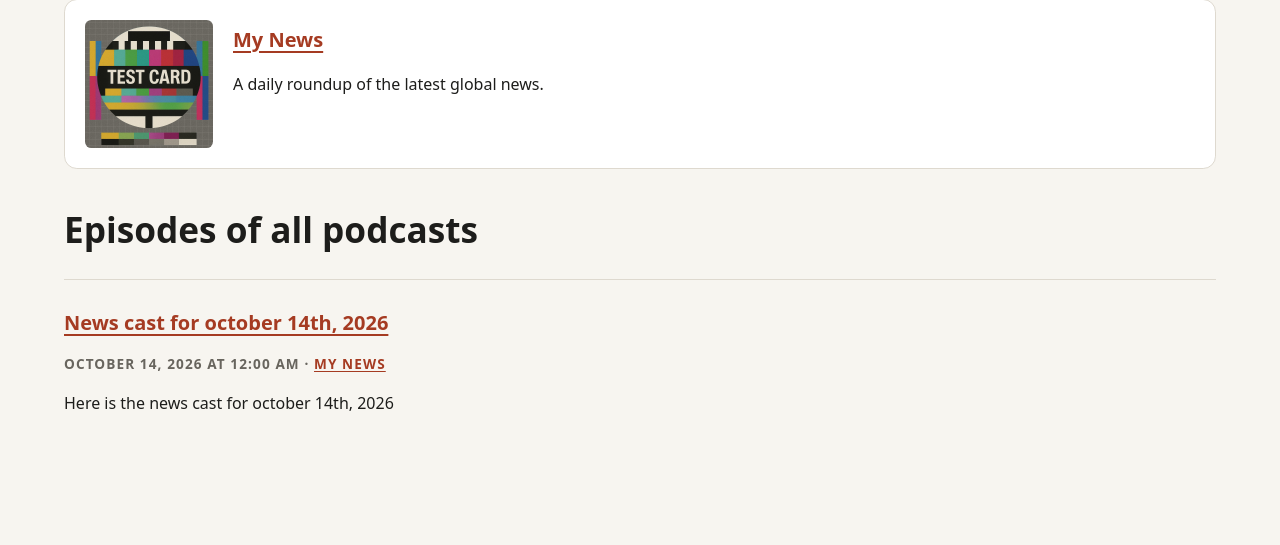
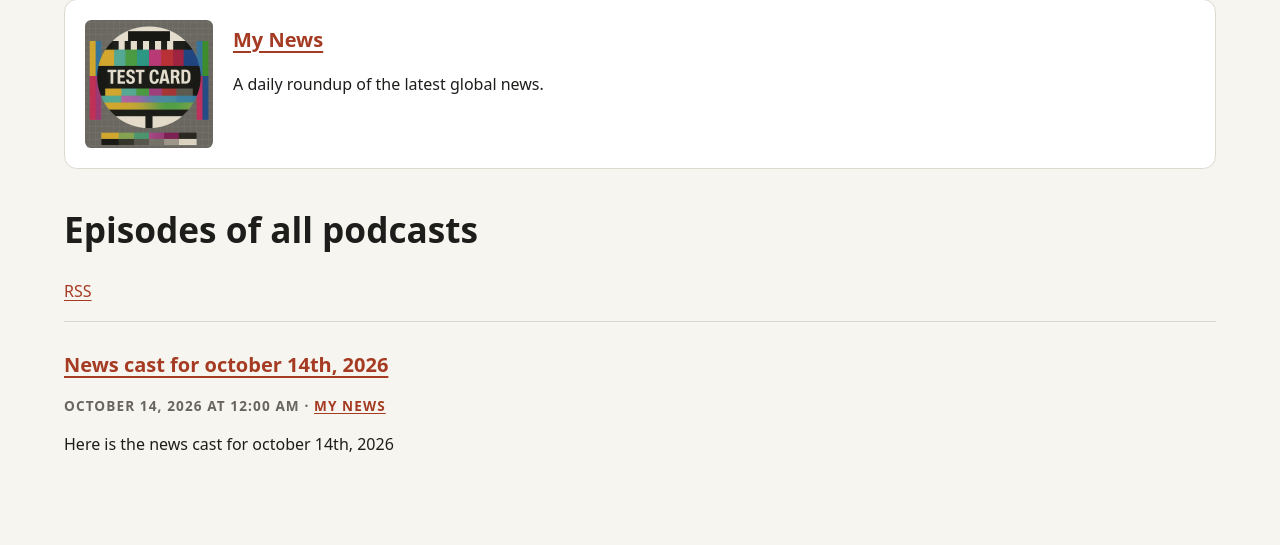
Before and after one commit to schulle4u/oprcast, a PHP site: page / in a window 1280 px wide. Shown: the part 416-961 px from the top of the page. Run offline with PHP 8.4, Linux system fonts and the light colour scheme.

Commit message:
Put all episodes RSS link on home page

```diff
--- a/system/layouts/home.php
+++ b/system/layouts/home.php
@@ -25,6 +25,7 @@
 <?php if ($episodes !== []): ?>
 <section aria-labelledby="episodes-title">
     <h2 id="episodes-title"><?php echo htmlspecialchars($localization->get('all_episodes'), ENT_QUOTES, 'UTF-8'); ?></h2>
+    <p class="feed-links"><a href="<?php echo htmlspecialchars($baseUrl . '/feed.xml', ENT_QUOTES, 'UTF-8'); ?>">RSS</a></p>
     <ol class="episode-list">
 <?php foreach ($episodes as $item): ?>
         <li><article><h3><a href="<?php echo htmlspecialchars($baseUrl . '/' . $item['series_slug'] . '/' . $item['slug'] . '/', ENT_QUOTES, 'UTF-8'); ?>"><?php echo htmlspecialchars($item['title'], ENT_QUOTES, 'UTF-8'); ?></a></h3><p class="meta"><time datetime="<?php echo $item['date']->format('c'); ?>"><?php echo htmlspecialchars($localization->formatEpisodeDate($item['date']), ENT_QUOTES, 'UTF-8'); ?></time> · <a href="<?php echo htmlspecialchars($baseUrl . '/' . $item['series_slug'] . '/', ENT_QUOTES, 'UTF-8'); ?>"><?php echo htmlspecialchars((string) $item['series_title'], ENT_QUOTES, 'UTF-8'); ?></a></p><p><?php echo htmlspecialchars((string) ($item['description'] ?? $markdown->text($item['body'])), ENT_QUOTES, 'UTF-8'); ?></p></article></li>
```
